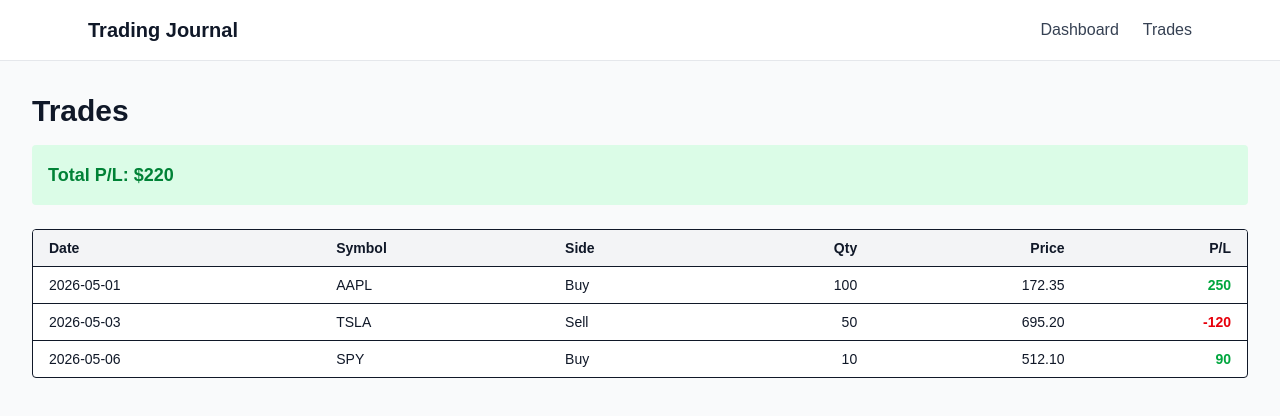
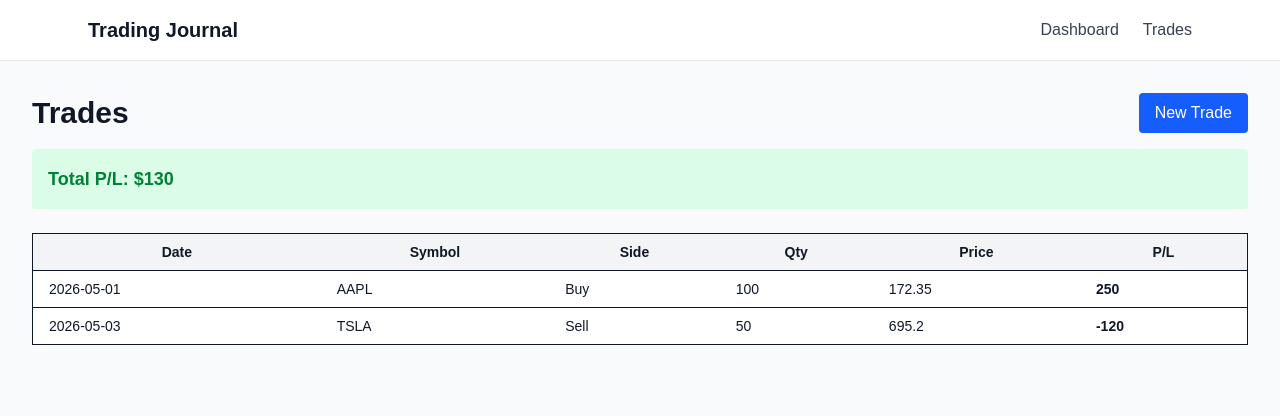
Before and after one commit to jorgemancipe/trading-journal, a Next.js app: page /trades in a window 1280 px wide. Shown: the top 416 px of the page. Built offline with nearby package versions, Linux system fonts and the light colour scheme.

Commit message:
Add new trade form
Refactor trades management by replacing sampleTrades with stateful initialTrades. Implement form handling for adding new trades.

```diff
--- a/app/trades/page.tsx
+++ b/app/trades/page.tsx
@@ -1,6 +1,9 @@
+"use client";
+
+import { useState } from "react";
 import NavBar from "../components/NavBar";
 
-const sampleTrades = [
+const initialTrades = [
   {
     id: 1,
     date: "2026-05-01",
@@ -19,74 +22,157 @@ const sampleTrades = [
     price: 695.2,
     profit: -120,
   },
-  {
-    id: 3,
-    date: "2026-05-06",
-    symbol: "SPY",
-    side: "Buy",
-    quantity: 10,
-    price: 512.1,
-    profit: 90,
-  },
 ];
 
 export default function TradesPage() {
-  const totalPL = sampleTrades.reduce(
-    (sum, trade) => sum + trade.profit,
-    0
-  );
+  const [trades, setTrades] = useState(initialTrades);
+  const [showForm, setShowForm] = useState(false);
+
+  const [form, setForm] = useState({
+    date: "",
+    symbol: "",
+    side: "Buy",
+    quantity: 0,
+    price: 0,
+    profit: 0,
+  });
+
+  const totalPL = trades.reduce((sum, t) => sum + t.profit, 0);
+
+  function handleSubmit(e: React.FormEvent) {
+    e.preventDefault();
+
+    setTrades([
+      ...trades,
+      {
+        id: Date.now(),
+        ...form,
+      },
+    ]);
+
+    setForm({
+      date: "",
+      symbol: "",
+      side: "Buy",
+      quantity: 0,
+      price: 0,
+      profit: 0,
+    });
+
+    setShowForm(false);
+  }
 
   return (
     <>
       <NavBar />
 
       <main className="min-h-screen bg-gray-50 text-gray-900 p-8">
-        <h1 className="text-3xl font-bold mb-4">Trades</h1>
+        <div className="flex justify-between items-center mb-4">
+          <h1 className="text-3xl font-bold">Trades</h1>
 
-        {/* Total P/L */}
+          <button
+            onClick={() => setShowForm(!showForm)}
+            className="px-4 py-2 bg-blue-600 text-white rounded"
+          >
+            New Trade
+          </button>
+        </div>
+
         <div
           className={`mb-6 p-4 rounded text-lg font-semibold ${
-            totalPL >= 0 ? "bg-green-100 text-green-700" : "bg-red-100 text-red-700"
+            totalPL >= 0
+              ? "bg-green-100 text-green-700"
+              : "bg-red-100 text-red-700"
           }`}
         >
           Total P/L: ${totalPL}
         </div>
 
-        {/* Trades table */}
-        <div className="overflow-x-auto bg-white border rounded">
-          <table className="min-w-full text-sm">
+        {showForm && (
+          <form
+            onSubmit={handleSubmit}
+            className="mb-6 bg-white p-4 rounded border grid grid-cols-2 gap-4"
+          >
+            <input
+              type="date"
+              value={form.date}
+              onChange={(e) => setForm({ ...form, date: e.target.value })}
+              required
+            />
+            <input
+              placeholder="Symbol"
+              value={form.symbol}
+              onChange={(e) => setForm({ ...form, symbol: e.target.value })}
+              required
+            />
+            <select
+              value={form.side}
+              onChange={(e) => setForm({ ...form, side: e.target.value })}
+            >
+              <option>Buy</option>
+              <option>Sell</option>
+            </select>
+            <input
+              type="number"
+              placeholder="Quantity"
+              value={form.quantity}
+              onChange={(e) =>
+                setForm({ ...form, quantity: Number(e.target.value) })
+              }
+              required
+            />
+            <input
+              type="number"
+              placeholder="Price"
+              value={form.price}
+              onChange={(e) =>
+                setForm({ ...form, price: Number(e.target.value) })
+              }
+              required
+            />
+            <input
+              type="number"
+              placeholder="P/L"
+              value={form.profit}
+              onChange={(e) =>
+                setForm({ ...form, profit: Number(e.target.value) })
+              }
+              required
+            />
+
+            <button
+              className="col-span-2 bg-green-600 text-white py-2 rounded"
+              type="submit"
+            >
+              Add Trade
+            </button>
+          </form>
+        )}
+
+        <table className="min-w-full bg-white border rounded text-sm">
           <thead className="bg-gray-100">
             <tr>
-                <th className="px-4 py-2 text-left">Date</th>
-                <th className="px-4 py-2 text-left">Symbol</th>
-                <th className="px-4 py-2 text-left">Side</th>
-                <th className="px-4 py-2 text-right">Qty</th>
-                <th className="px-4 py-2 text-right">Price</th>
-                <th className="px-4 py-2 text-right">P/L</th>
+              <th className="px-4 py-2">Date</th>
+              <th className="px-4 py-2">Symbol</th>
+              <th className="px-4 py-2">Side</th>
+              <th className="px-4 py-2">Qty</th>
+              <th className="px-4 py-2">Price</th>
+              <th className="px-4 py-2">P/L</th>
             </tr>
           </thead>
           <tbody>
-              {sampleTrades.map((trade) => (
-                <tr key={trade.id} className="border-t hover:bg-gray-50">
-                  <td className="px-4 py-2">{trade.date}</td>
-                  <td className="px-4 py-2 font-medium">{trade.symbol}</td>
-                  <td className="px-4 py-2">{trade.side}</td>
-                  <td className="px-4 py-2 text-right">{trade.quantity}</td>
-                  <td className="px-4 py-2 text-right">
-                    {trade.price.toFixed(2)}
-                  </td>
-                  <td
-                    className={`px-4 py-2 text-right font-semibold ${
-                      trade.profit >= 0 ? "text-green-600" : "text-red-600"
-                    }`}
-                  >
-                    {trade.profit}
-                  </td>
+            {trades.map((t) => (
+              <tr key={t.id} className="border-t">
+                <td className="px-4 py-2">{t.date}</td>
+                <td className="px-4 py-2">{t.symbol}</td>
+                <td className="px-4 py-2">{t.side}</td>
+                <td className="px-4 py-2">{t.quantity}</td>
+                <td className="px-4 py-2">{t.price}</td>
+                <td className="px-4 py-2 font-semibold">{t.profit}</td>
               </tr>
             ))}
           </tbody>
         </table>
-        </div>
       </main>
     </>
   );
```
Lines whose indentation alone changed are shown as unchanged.
